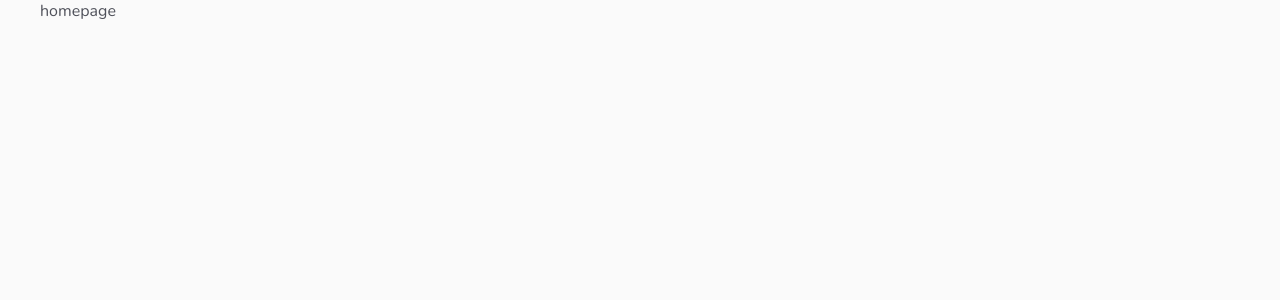
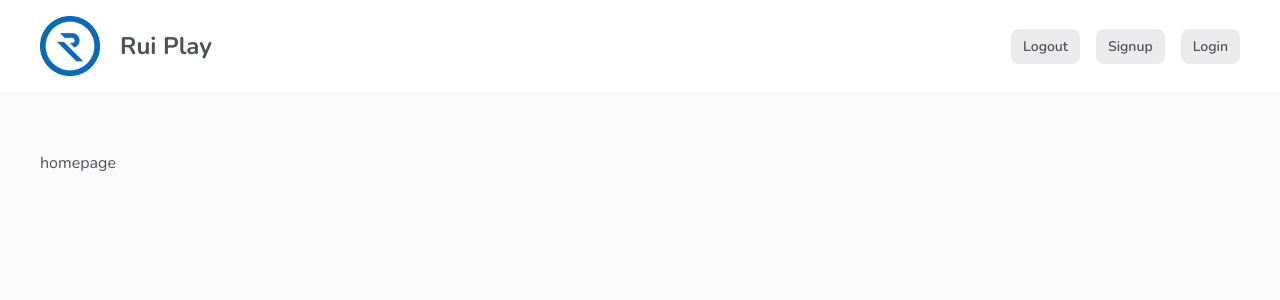
Before and after one commit to richardingwe/rui-play, a Vue app: page / in a window 1280 px wide. Shown: the top 300 px of the page. Built offline with nearby package versions, Linux system fonts and the light colour scheme; the HTML template or start-up script is replaced by a standard one.

Commit message:
added navbar

```diff
--- a/src/App.vue
+++ b/src/App.vue
@@ -1,8 +1,16 @@
 <template>
+	<Navbar />
 	<div class="content">
 		<router-view />
 	</div>
 </template>
+
+<script>
+	import Navbar from './components/Navbar.vue';
+	export default {
+		components: { Navbar },
+	};
+</script>
 
 <style>
 	.content {
--- /dev/null
+++ b/src/components/Navbar.vue
@@ -0,0 +1,45 @@
+<template>
+	<div class="navbar">
+		<nav>
+			<img src="@/assets/logo.png" />
+			<h1><router-link :to="{ name: 'Home' }">Rui Play</router-link></h1>
+			<div class="links">
+				<button>Logout</button>
+				<router-link class="btn" :to="{ name: 'Signup' }">Signup</router-link>
+				<router-link class="btn" :to="{ name: 'Login' }">Login</router-link>
+			</div>
+		</nav>
+	</div>
+</template>
+
+<script>
+	export default {};
+</script>
+
+<style scoped>
+	.navbar {
+		padding: 16px 10px;
+		margin-bottom: 60px;
+		background: white;
+	}
+	nav {
+		display: flex;
+		align-items: center;
+		max-width: 1200px;
+		margin: 0 auto;
+	}
+	nav img {
+		max-height: 60px;
+	}
+	nav h1 {
+		margin-left: 20px;
+	}
+	nav .links {
+		margin-left: auto;
+	}
+	nav .links a,
+	button {
+		margin-left: 16px;
+		font-size: 14px;
+	}
+</style>
```
Also changed, not shown: src/assets/logo.png (added).
